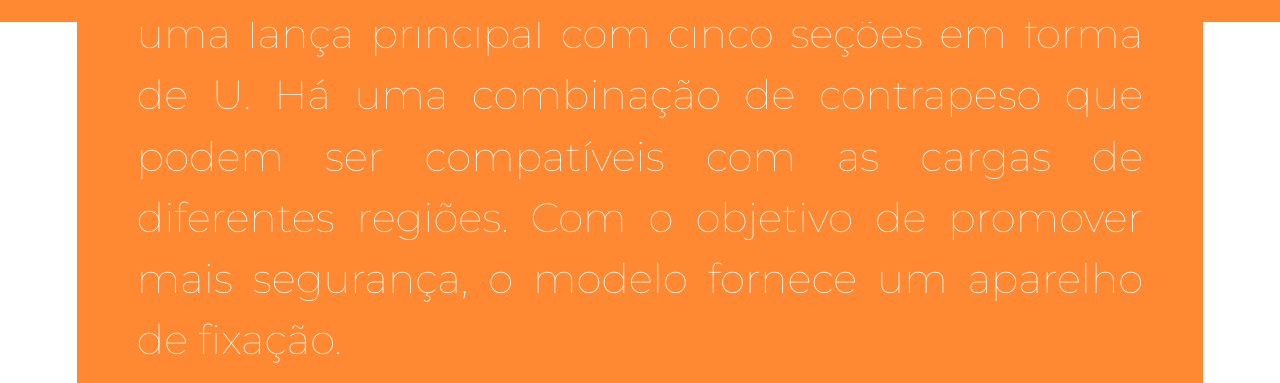
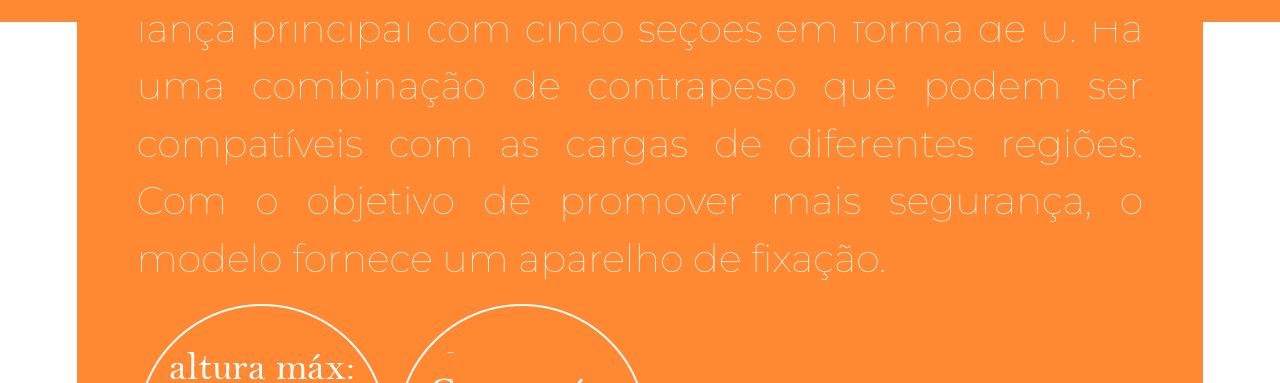
Before and after one commit to teste-testando/transpeso2, a plain HTML site: page equipamentos.html in a window 1280 px wide. Shown: the part 365-748 px from the top of the page. Drawn offline with nearby package versions, Linux system fonts and the light colour scheme.

Commit message:
Update main.css

```diff
--- a/main.css
+++ b/main.css
@@ -554,7 +554,8 @@ text-align: center;
 
 }
 .texto-guindaste p{
-    font-size: 1.7em;
+    font-size: 1.6em;
+    color: white;
 }
 .guindaste-equip{
     margin-top: 10px;
```
